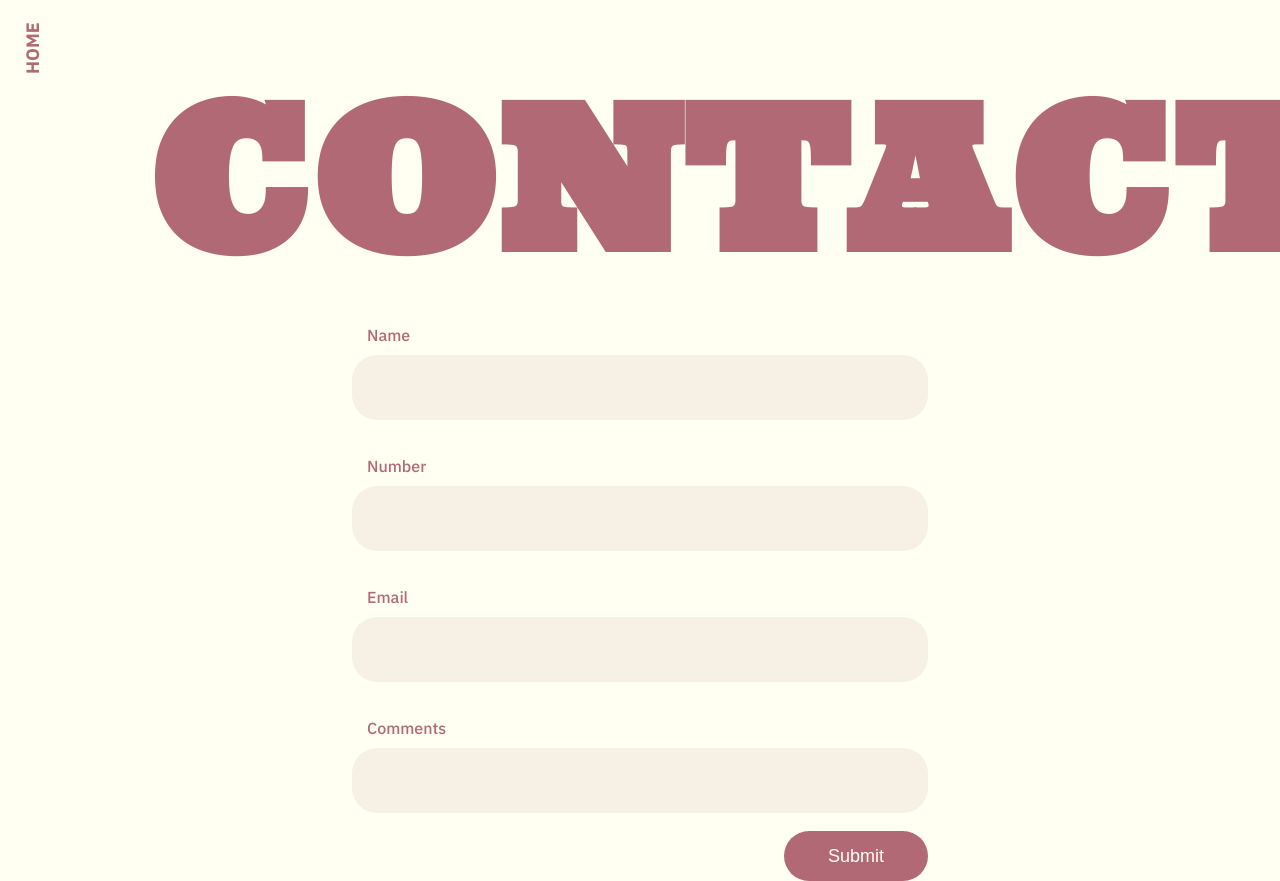
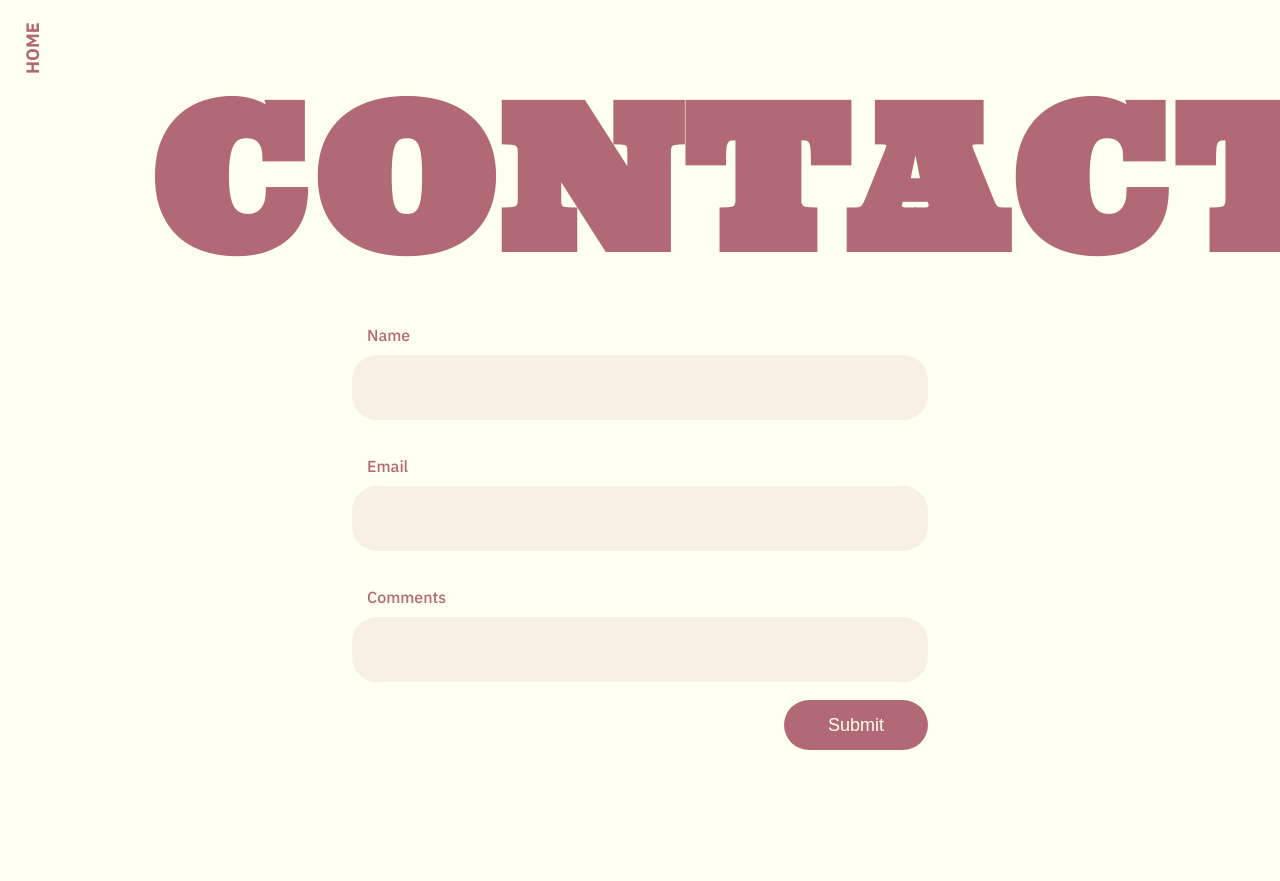
Before and after one commit to huntkay1/portfolio, a React (Vite) app: page /contact in a window 1280 px wide. Shown: the top 881 px of the page. After the commit the page ends 800 px from the top, so only its background shows below. Built offline with nearby package versions, Linux system fonts and the light colour scheme.

Commit message:
Add form validation
Utilized the react-hook-form api for form
validation

```diff
--- a/package.json
+++ b/package.json
@@ -12,6 +12,7 @@
   "dependencies": {
     "react": "^18.3.1",
     "react-dom": "^18.3.1",
+    "react-hook-form": "^7.53.1",
     "react-router-dom": "^6.27.0"
   },
   "devDependencies": {
--- a/src/components/Contact.jsx
+++ b/src/components/Contact.jsx
@@ -1,9 +1,10 @@
 import '../styles/Contact.css'
 import { NavLink } from 'react-router-dom'
+import { useForm } from 'react-hook-form'
 
 function Contact() {
 
-
+    const { register, handleSubmit, formState: {errors} } = useForm();
 
     return(
         <div className='contact'>
@@ -12,22 +13,26 @@ function Contact() {
             </NavLink>
             <h2 className='page-header'>CONTACT</h2>
             <div className='form-container'>
-                <form>
+                <form onSubmit={handleSubmit((data) => {
+                    console.log(data)
+                })}>
                     <div className='input-block'>
-                        <label>Name</label>
-                        <input type='text'></input>
+                        <div className='input-header'>
+                            <label>Name</label>
+                            <p className='error'>{errors.name?.message}</p>
+                        </div>
+                        <input {...register('name', {required: 'Please provide a name'})}type='text'></input>
                     </div>
                     <div className='input-block'>
-                        <label>Number</label>
-                        <input type='tel'></input>
-                    </div>
-                    <div className='input-block'>
-                        <label>Email</label>
+                        <div className='input-header'>
+                            <label {...register('email', {required: 'Please provide an email'})}>Email</label>
+                            <p className='error'>{errors.email?.message}</p>
+                        </div>
                         <input type='email'></input>
                     </div>
                     <div className='input-block'>
                         <label>Comments</label>
-                        <textarea></textarea>
+                        <textarea {...register('comments')}></textarea>
                     </div>
                     <button type='submit'>Submit</button>
                 </form>
--- a/src/styles/Contact.css
+++ b/src/styles/Contact.css
@@ -79,8 +79,24 @@ button[type=submit] {
     align-self: flex-end;
 }
 
+textarea {
+    padding: 20px;
+    font-family: var(--MAIN-FONT);
+}
+
 textarea:focus {
     height: 200px;
-    padding: 20px;
     outline: none;
 }
+
+.input-header {
+    display: flex;
+    justify-content: space-between;
+}
+
+.error {
+    padding-right: 20px;
+    font-style: italic;
+    color: #A20000 !important;
+    font-size: 14px !important;
+}
```
Also changed, not shown: 1 other file (tests, documents, lock files or other folders).
